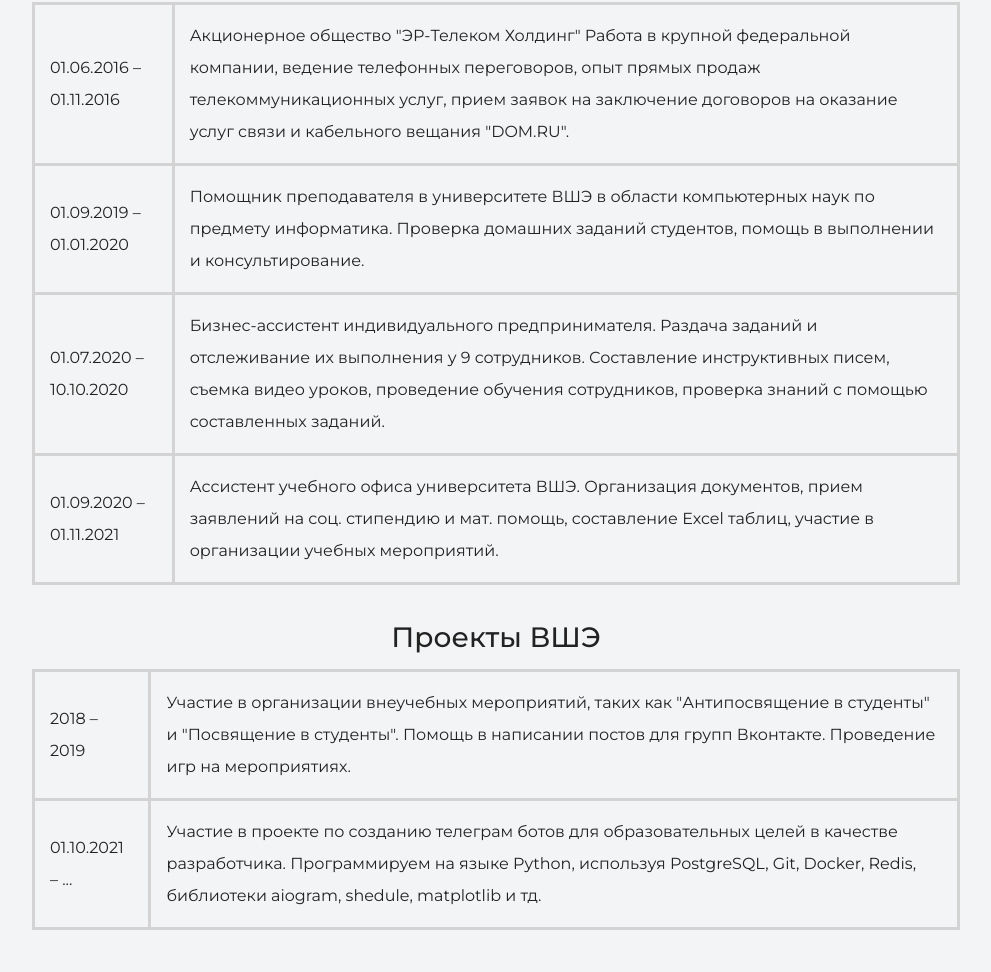
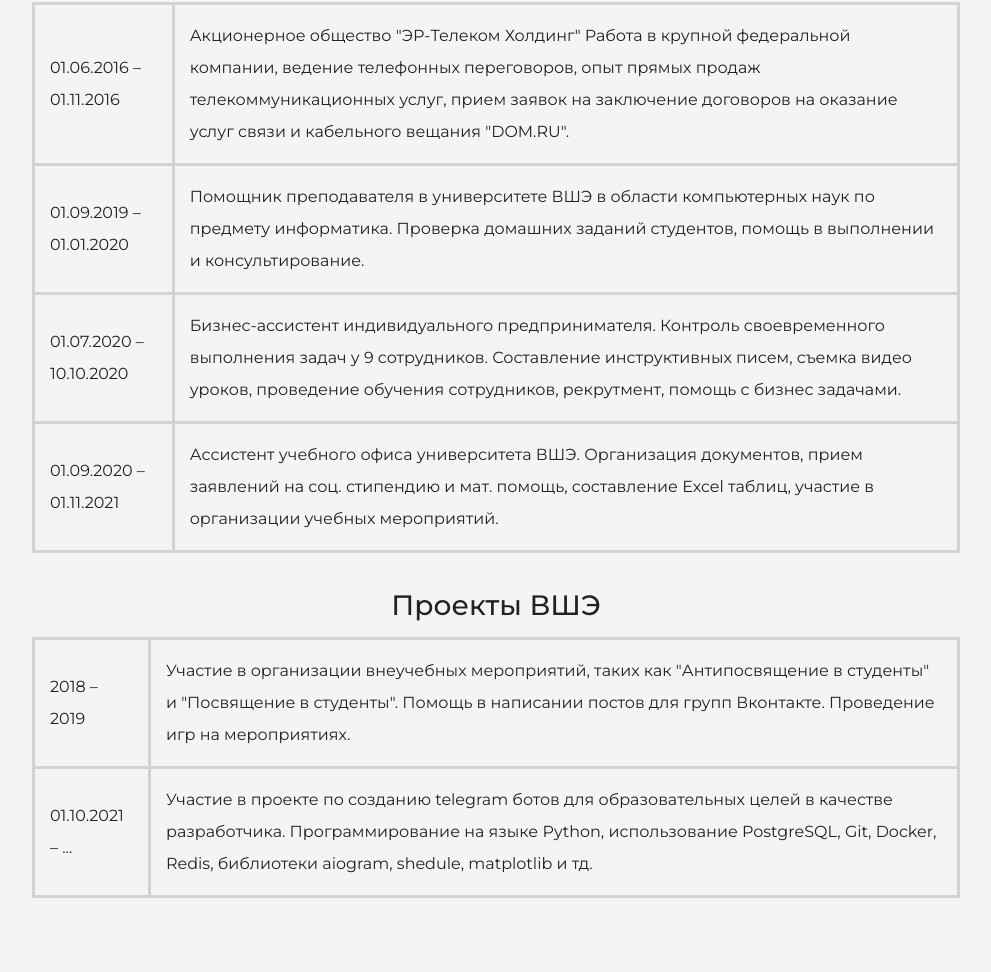
Before and after one commit to chxen/my-site, a plain HTML site: page index.html in a window 1280 px wide. Shown: the part 1668-2640 px from the top of the page, without its empty margins (144-1135 px from the left). Drawn offline with nearby package versions, Linux system fonts and the light colour scheme.

Commit message:
Update index.html

```diff
--- a/index.html
+++ b/index.html
@@ -71,10 +71,10 @@
                     <tr>
                       <td>01.07.2020 – 10.10.2020</td>
                       <td>Бизнес-ассистент индивидуального предпринимателя.
-                          Раздача заданий и отслеживание их выполнения у 9
-                          сотрудников. Составление инструктивных писем, съемка
-                          видео уроков, проведение обучения сотрудников, проверка
-                          знаний с помощью составленных заданий.</td>
+			  Контроль своевременного выполнения задач у 9 сотрудников.
+			  Составление инструктивных писем, съемка видео уроков,
+			  проведение обучения сотрудников, рекрутмент, помощь с
+			  бизнес задачами.</td>
                     </tr>
                     <tr>
                         <td>01.09.2020 – 01.11.2021</td>
@@ -98,10 +98,11 @@
                     </tr>
                     <tr>
                         <td>01.10.2021 – ...</td>
-                        <td>Участие в проекте по созданию телеграм ботов
-                            для образовательных целей в качестве разработчика.
-                            Программируем на языке Python, используя PostgreSQL,
-                            Git, Docker, Redis, библиотеки aiogram, shedule, matplotlib и тд.</td>
+                        <td>Участие в проекте по созданию telegram ботов для
+			образовательных целей в качестве разработчика.
+			Программирование на языке Python, использование
+			PostgreSQL, Git, Docker, Redis, библиотеки aiogram,
+			shedule, matplotlib и тд.</td>
                     </tr>
                   </table>
             </div>
```
